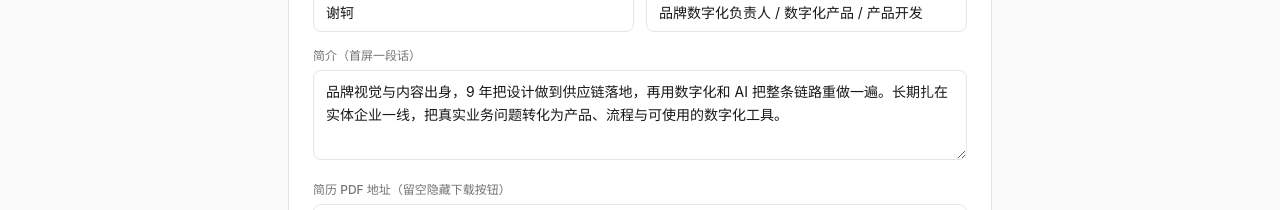
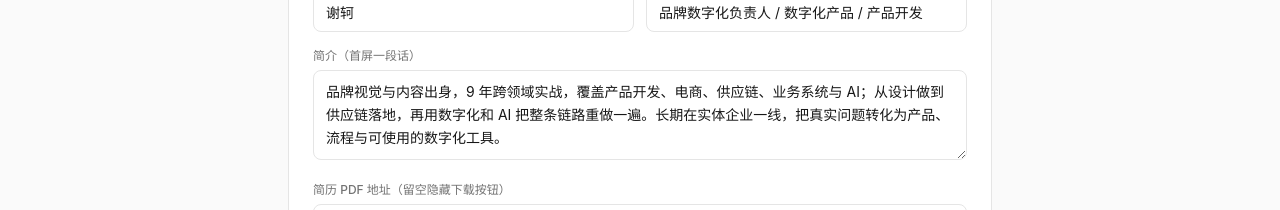
Before and after one commit to xie5252/works-library, a React (Vite) app: page /admin/about in a window 1280 px wide. Shown: the part 398-608 px from the top of the page. Built offline with nearby package versions, Linux system fonts and the light colour scheme; no server answers.

Commit message:
首屏简介：融合原版覆盖面与设计出身叙事线

```diff
--- a/src/types.ts
+++ b/src/types.ts
@@ -133,7 +133,7 @@ export interface AboutData {
 export const DEFAULT_ABOUT: AboutData = {
   name: '谢轲',
   title: '品牌数字化负责人 / 数字化产品 / 产品开发',
-  lead: '品牌视觉与内容出身，9 年把设计做到供应链落地，再用数字化和 AI 把整条链路重做一遍。长期扎在实体企业一线，把真实业务问题转化为产品、流程与可使用的数字化工具。',
+  lead: '品牌视觉与内容出身，9 年跨领域实战，覆盖产品开发、电商、供应链、业务系统与 AI；从设计做到供应链落地，再用数字化和 AI 把整条链路重做一遍。长期在实体企业一线，把真实问题转化为产品、流程与可使用的数字化工具。',
   pdf_url: '/xie-ke-resume.pdf',
   contact_email: '983047904@qq.com',
   contact_wechat: 'MuYo0402',
```
